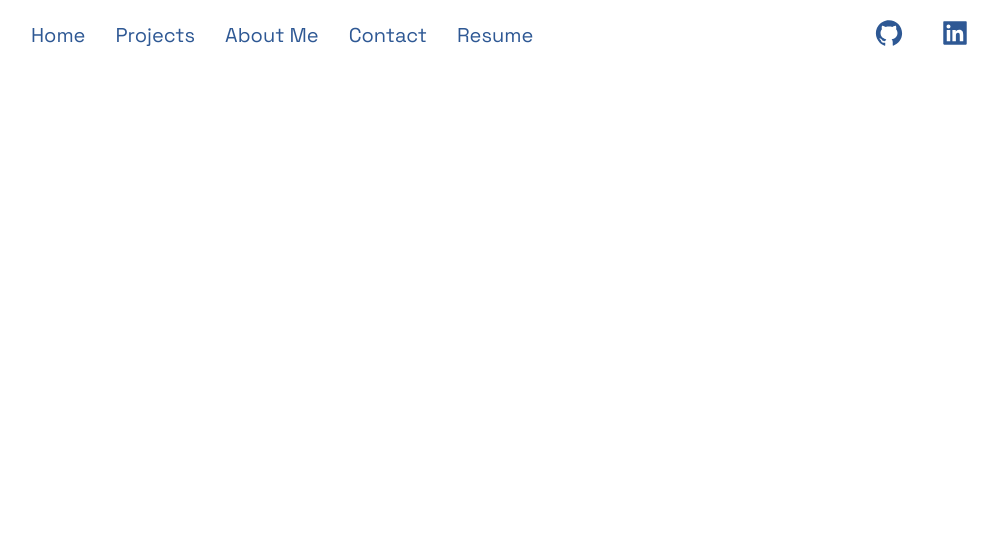
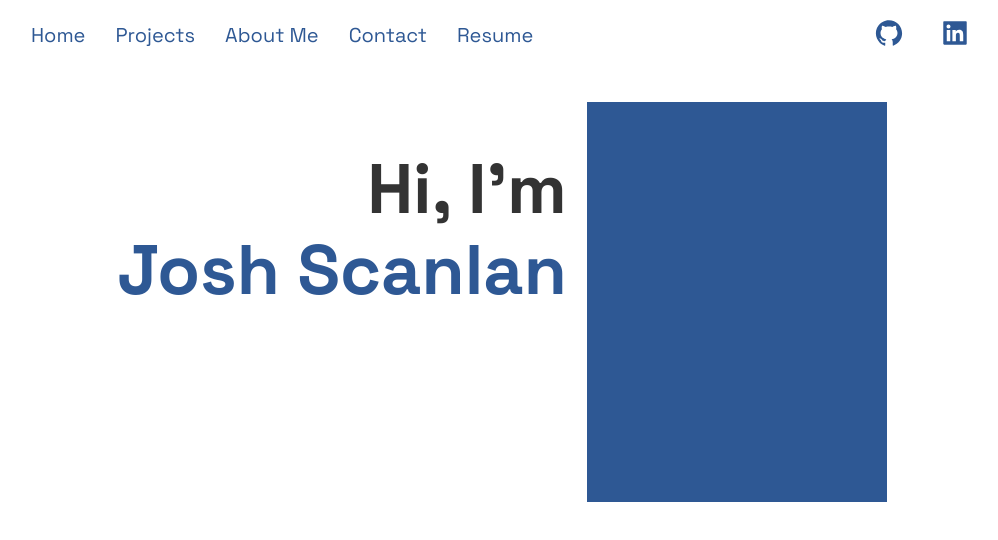
Before and after one commit to joshuascan/personal-portfolio, a Next.js app: page / in a window 1280 px wide. Shown: the top 540 px of the page, without its empty margins (138-1136 px from the left). Built offline with nearby package versions, Linux system fonts and the light colour scheme.

Commit message:
creates scaffolding and base styles for Hero.js

```diff
--- a/src/components/Hero/Hero.js
+++ b/src/components/Hero/Hero.js
@@ -0,0 +1,27 @@
+import React from "react";
+import { Section } from "../../styles/GlobalComponents";
+import {
+  LeftSection,
+  Name,
+  RightSection,
+  Rectangle,
+  HeroText,
+} from "./HeroStyles";
+
+const Hero = () => {
+  return (
+    <Section row center>
+      <LeftSection>
+        <HeroText>
+          Hi, I'm <br />
+          <Name>Josh Scanlan</Name>
+        </HeroText>
+      </LeftSection>
+      <RightSection>
+        <Rectangle />
+      </RightSection>
+    </Section>
+  );
+};
+
+export default Hero;
--- a/src/components/Hero/HeroStyles.js
+++ b/src/components/Hero/HeroStyles.js
@@ -1,5 +1,24 @@
 import styled from "styled-components";
 
-export const LeftSection = styled.div``;
+export const LeftSection = styled.div`
+  text-align: right;
+  margin-right: 2rem;
+`;
 
 export const RightSection = styled.div``;
+
+export const HeroText = styled.h1`
+  font-size: 7rem;
+  font-weight: 800;
+  color: ${(props) => props.theme.colors.secondary};
+`;
+
+export const Name = styled.span`
+  color: ${(props) => props.theme.colors.primary};
+`;
+
+export const Rectangle = styled.div`
+  height: 400px;
+  width: 300px;
+  background-color: ${(props) => props.theme.colors.primary};
+`;
--- a/src/pages/index.js
+++ b/src/pages/index.js
@@ -1,5 +1,10 @@
 import { Layout } from "../layout/Layout";
+import Hero from "../components/Hero/Hero";
 
 export default function Home() {
-  return <Layout></Layout>;
+  return (
+    <Layout>
+      <Hero />
+    </Layout>
+  );
 }
--- a/src/styles/GlobalComponents/index.js
+++ b/src/styles/GlobalComponents/index.js
@@ -2,11 +2,14 @@ import styled from "styled-components";
 
 export const Section = styled.section`
   display: flex;
+  flex-direction: ${(props) => (props.row ? "row" : "column")};
+  padding: ${(props) => (props.nopadding ? "0" : "3.2rem 4.8rem")};
+  justify-content: ${(props) => (props.center ? "center" : "")};
 `;
 
 export const SectionTitle = styled.h2`
   font-weight: 800;
-  font-size: ${(props) => (props.main ? "65rem" : "5.6rem")};
+  font-size: ${(props) => (props.main ? "6.5rem" : "5.6rem")};
 `;
 
 export const SectionText = styled.p`
```
